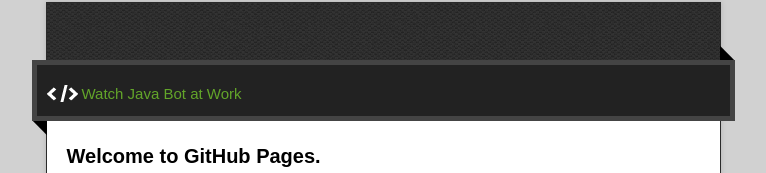
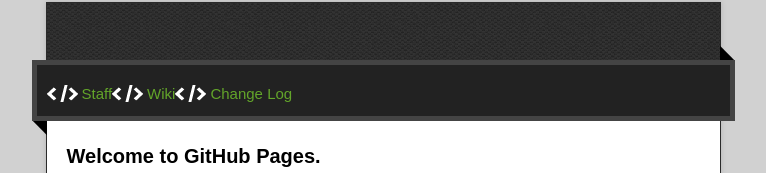
Before and after one commit to cooljddj/cooljddj.github.io, a plain HTML site: page index.html in a window 1280 px wide. Shown: the part 128-301 px from the top of the page, without its empty margins (257-1023 px from the left). Drawn offline with nearby package versions, Linux system fonts and the light colour scheme.

Commit message:
Update index.html

```diff
--- a/index.html
+++ b/index.html
@@ -29,7 +29,7 @@
       <div id="main" role="main">
         <div class="download-bar">
         <div class="inner">
-          <a href="https://plug.dj/thenation" class="code">Watch Java Bot at Work</a>
+          <a href="http://cooljddj.github.io/staff.html" class="code">Staff</a><a href="http://cooljddj.github.io/wiki.html" class="code">Wiki</a><a href="http://cooljddj.github.io/changelog.html" class="code">Change Log</a>
         </div>
         <span class="blc"></span><span class="trc"></span>
         </div>
```
